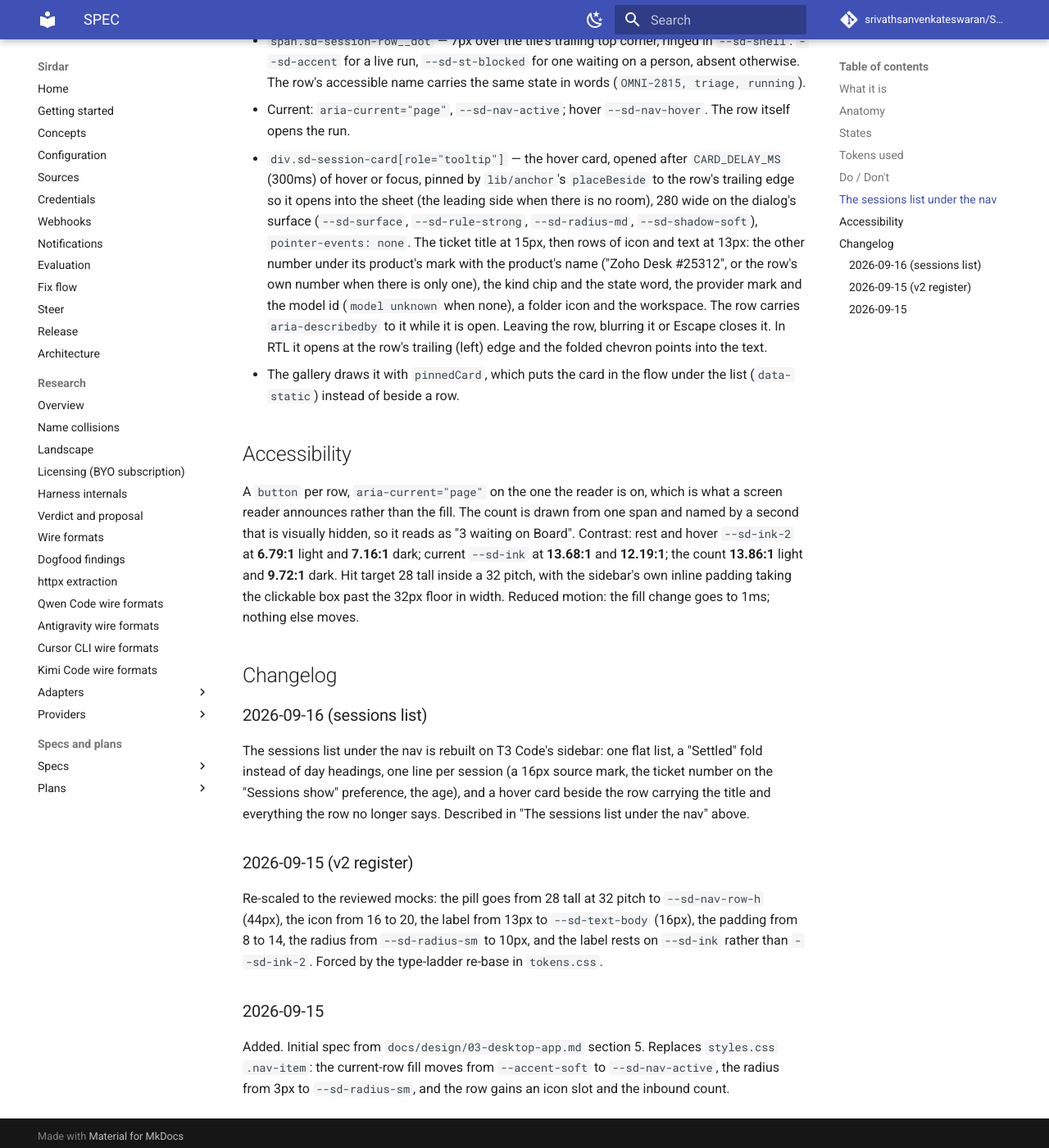
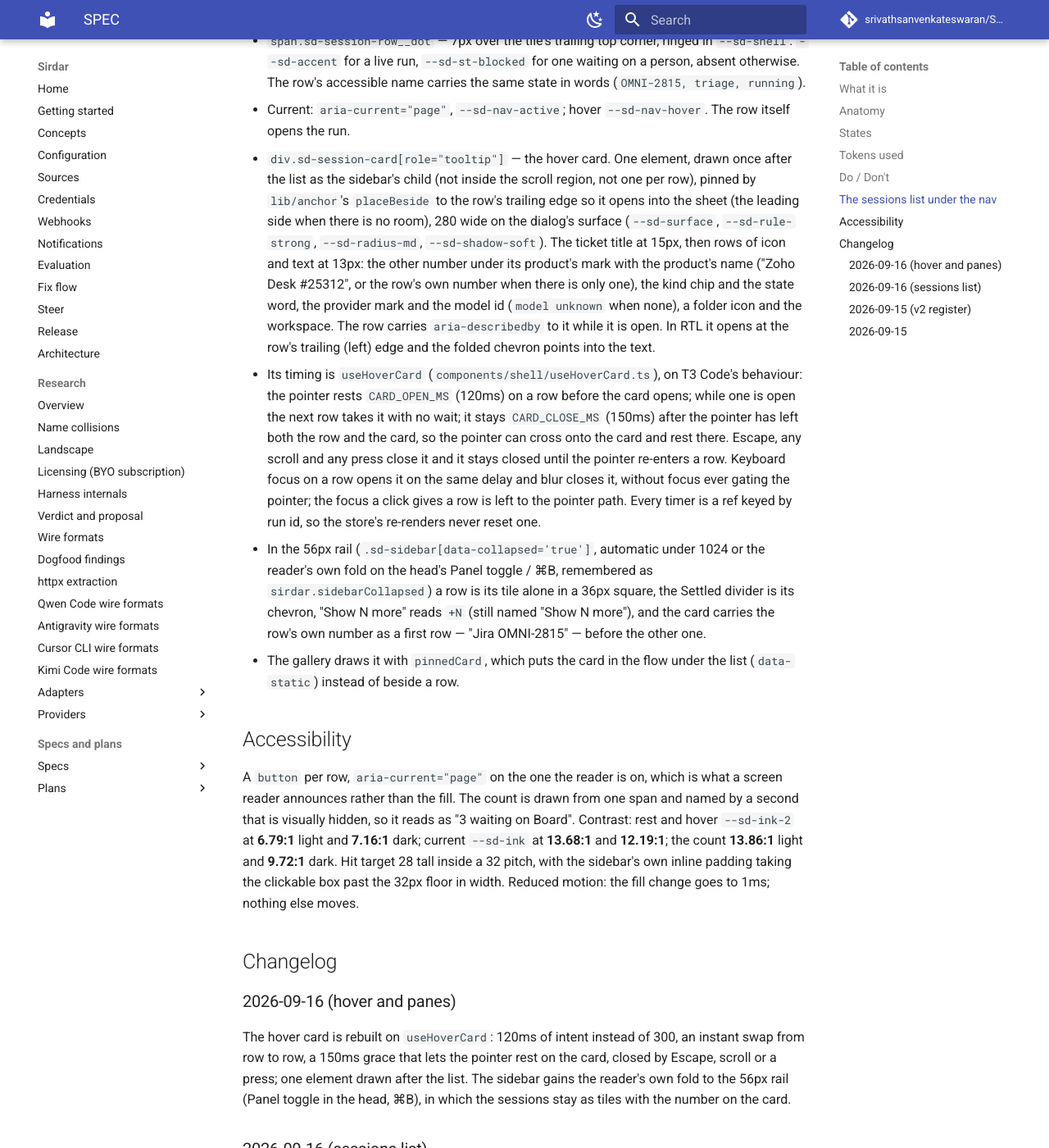
Before and after one commit to srivathsanvenkateswaran/Sirdar, an MkDocs documentation site: the page built from docs/design/library/sidebar-nav-item/SPEC.md, in a window 1280 px wide and 1400 px high, scrolled down 2775 px. Shown: the whole window at 82% size. Built offline with MkDocs 1.6.1 and Material for MkDocs 9.7.7, drawn with Linux system fonts in a browser that asks for light colours; comment, search, counter and statistics services are not loaded.

Commit message:
sidebar-nav-item spec: the hover card's timing and the rail's tiles

```diff
--- a/docs/design/library/sidebar-nav-item/SPEC.md
+++ b/docs/design/library/sidebar-nav-item/SPEC.md
@@ -101,19 +101,35 @@ which the user showed as the reference.
   carries the same state in words (`OMNI-2815, triage, running`).
 - Current: `aria-current="page"`, `--sd-nav-active`; hover `--sd-nav-hover`.
   The row itself opens the run.
-- `div.sd-session-card[role="tooltip"]` — the hover card, opened after
-  `CARD_DELAY_MS` (300ms) of hover or focus, pinned by `lib/anchor`'s
-  `placeBeside` to the row's trailing edge so it opens into the sheet (the
-  leading side when there is no room), 280 wide on the dialog's surface
-  (`--sd-surface`, `--sd-rule-strong`, `--sd-radius-md`, `--sd-shadow-soft`),
-  `pointer-events: none`. The ticket title at 15px, then rows of icon and
-  text at 13px: the other number under its product's mark with the
-  product's name ("Zoho Desk #25312", or the row's own number when there is
-  only one), the kind chip and the state word, the provider mark and the
-  model id (`model unknown` when none), a folder icon and the workspace.
-  The row carries `aria-describedby` to it while it is open. Leaving the
-  row, blurring it or Escape closes it. In RTL it opens at the row's
-  trailing (left) edge and the folded chevron points into the text.
+- `div.sd-session-card[role="tooltip"]` — the hover card. One element,
+  drawn once after the list as the sidebar's child (not inside the scroll
+  region, not one per row), pinned by `lib/anchor`'s `placeBeside` to the
+  row's trailing edge so it opens into the sheet (the leading side when
+  there is no room), 280 wide on the dialog's surface (`--sd-surface`,
+  `--sd-rule-strong`, `--sd-radius-md`, `--sd-shadow-soft`). The ticket
+  title at 15px, then rows of icon and text at 13px: the other number under
+  its product's mark with the product's name ("Zoho Desk #25312", or the
+  row's own number when there is only one), the kind chip and the state
+  word, the provider mark and the model id (`model unknown` when none), a
+  folder icon and the workspace. The row carries `aria-describedby` to it
+  while it is open. In RTL it opens at the row's trailing (left) edge and
+  the folded chevron points into the text.
+- Its timing is `useHoverCard` (`components/shell/useHoverCard.ts`), on
+  T3 Code's behaviour: the pointer rests `CARD_OPEN_MS` (120ms) on a row
+  before the card opens; while one is open the next row takes it with no
+  wait; it stays `CARD_CLOSE_MS` (150ms) after the pointer has left both
+  the row and the card, so the pointer can cross onto the card and rest
+  there. Escape, any scroll and any press close it and it stays closed
+  until the pointer re-enters a row. Keyboard focus on a row opens it on
+  the same delay and blur closes it, without focus ever gating the pointer;
+  the focus a click gives a row is left to the pointer path. Every timer is
+  a ref keyed by run id, so the store's re-renders never reset one.
+- In the 56px rail (`.sd-sidebar[data-collapsed='true']`, automatic under
+  1024 or the reader's own fold on the head's Panel toggle / ⌘B, remembered
+  as `sirdar.sidebarCollapsed`) a row is its tile alone in a 36px square,
+  the Settled divider is its chevron, "Show N more" reads `+N` (still named
+  "Show N more"), and the card carries the row's own number as a first row
+  — "Jira OMNI-2815" — before the other one.
 - The gallery draws it with `pinnedCard`, which puts the card in the flow
   under the list (`data-static`) instead of beside a row.
 
@@ -130,6 +146,14 @@ pitch, with the sidebar's own inline padding taking the clickable box past the
 moves.
 
 ## Changelog
+
+### 2026-09-16 (hover and panes)
+The hover card is rebuilt on `useHoverCard`: 120ms of intent instead of
+300, an instant swap from row to row, a 150ms grace that lets the pointer
+rest on the card, closed by Escape, scroll or a press; one element drawn
+after the list. The sidebar gains the reader's own fold to the 56px rail
+(Panel toggle in the head, ⌘B), in which the sessions stay as tiles with
+the number on the card.
 
 ### 2026-09-16 (sessions list)
 The sessions list under the nav is rebuilt on T3 Code's sidebar: one flat
```
Also changed, not shown: desktop/frontend/src/ui/sidebar-nav-item/SPEC.md (+37 -13 lines).
